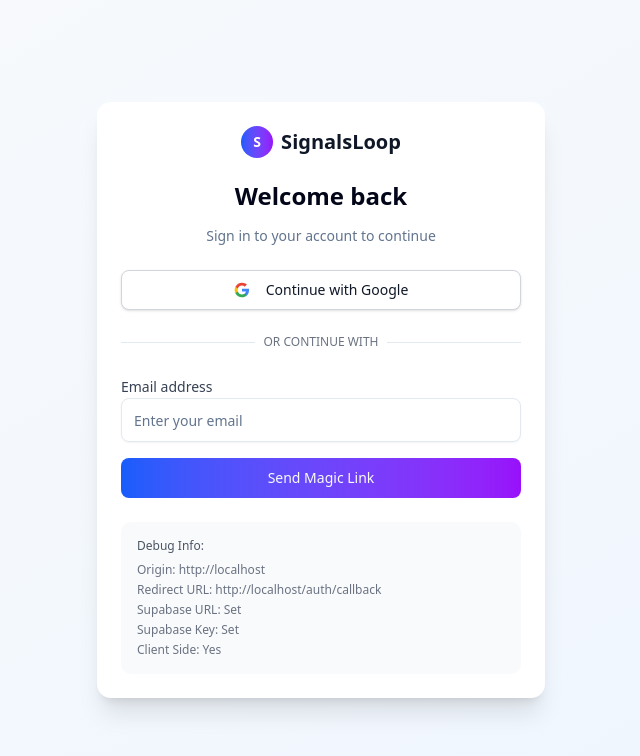
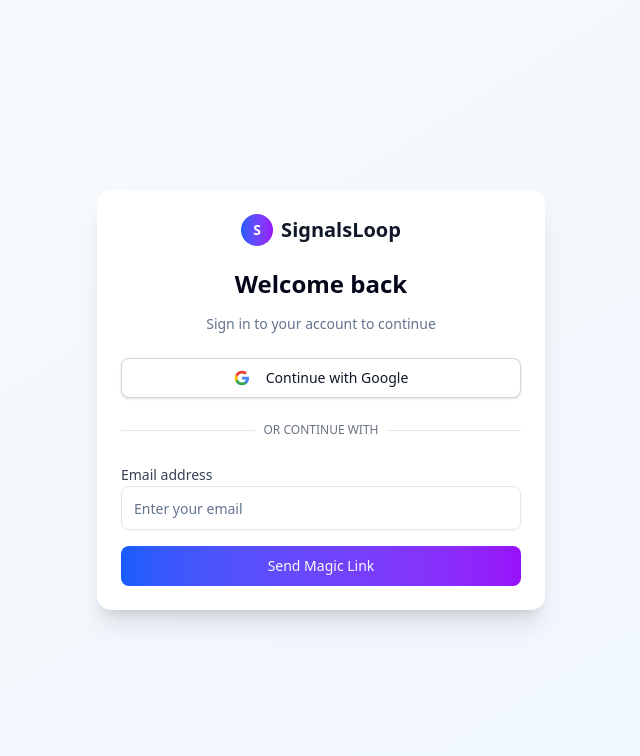
Before and after one commit to sairevanth-zz/signalsloop, a Next.js app: page /login in a window 1280 px wide. Shown: the top 756 px of the page, without its empty margins (319-959 px from the left). Built offline with nearby package versions, Linux system fonts and the light colour scheme; no server answers.

Commit message:
Remove debug info from login page for cleaner user experience

```diff
--- a/src/app/login/page.tsx
+++ b/src/app/login/page.tsx
@@ -296,16 +296,6 @@ export default function LoginPage() {
               </Button>
             </form>
 
-            <div className="mt-6 p-4 bg-gray-50 rounded-lg">
-              <p className="text-xs font-medium text-gray-600 mb-2">Debug Info:</p>
-              <div className="space-y-1 text-xs text-gray-500">
-                <p>Origin: {typeof window !== 'undefined' ? window.location.origin : 'N/A'}</p>
-                <p>Redirect URL: {typeof window !== 'undefined' ? window.location.origin + '/auth/callback' : 'N/A'}</p>
-                <p>Supabase URL: {process.env.NEXT_PUBLIC_SUPABASE_URL ? 'Set' : 'Missing'}</p>
-                <p>Supabase Key: {process.env.NEXT_PUBLIC_SUPABASE_ANON_KEY ? 'Set' : 'Missing'}</p>
-                <p>Client Side: {isClient ? 'Yes' : 'No'}</p>
-              </div>
-            </div>
           </CardContent>
         </Card>
       </div>
```
